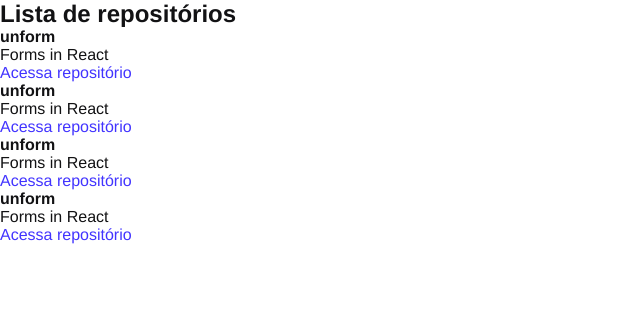
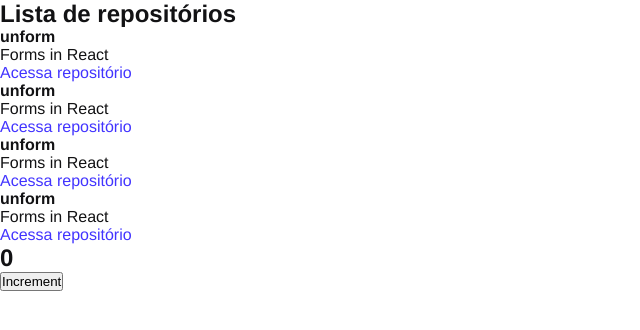
Before and after one commit to lademir/Rocketseat_ignite, a React app in the folder 01-github-explorer/: page / in a window 1280 px wide. Shown: the top 330 px of the page, without its empty margins (0-640 px from the left). Built offline with nearby package versions, Linux system fonts and the light colour scheme.

Commit message:
variaveis de estado

```diff
--- a/01-github-explorer/src/App.jsx
+++ b/01-github-explorer/src/App.jsx
@@ -1,8 +1,14 @@
+import Counter from './components/Counter'
 import { RepositoryList } from './components/RepositoryList'
 import './styles/global.scss'
 
 
 export function App() {
 
-    return <RepositoryList />
+    return (
+        <>
+            <RepositoryList />
+            <Counter />
+        </>
+    )
 }
--- /dev/null
+++ b/01-github-explorer/src/components/Counter.jsx
@@ -0,0 +1,20 @@
+import { useState } from 'react'
+
+
+export default function Counter(params) {
+
+    const [counter, setCounter] = useState(0);
+
+    function increment() {
+        setCounter(counter+1);
+    }
+
+
+
+    return (
+        <div>
+            <h2>{counter}</h2>
+            <button type="button" onClick={increment} >Increment</button>
+        </div>
+    )
+}
```
